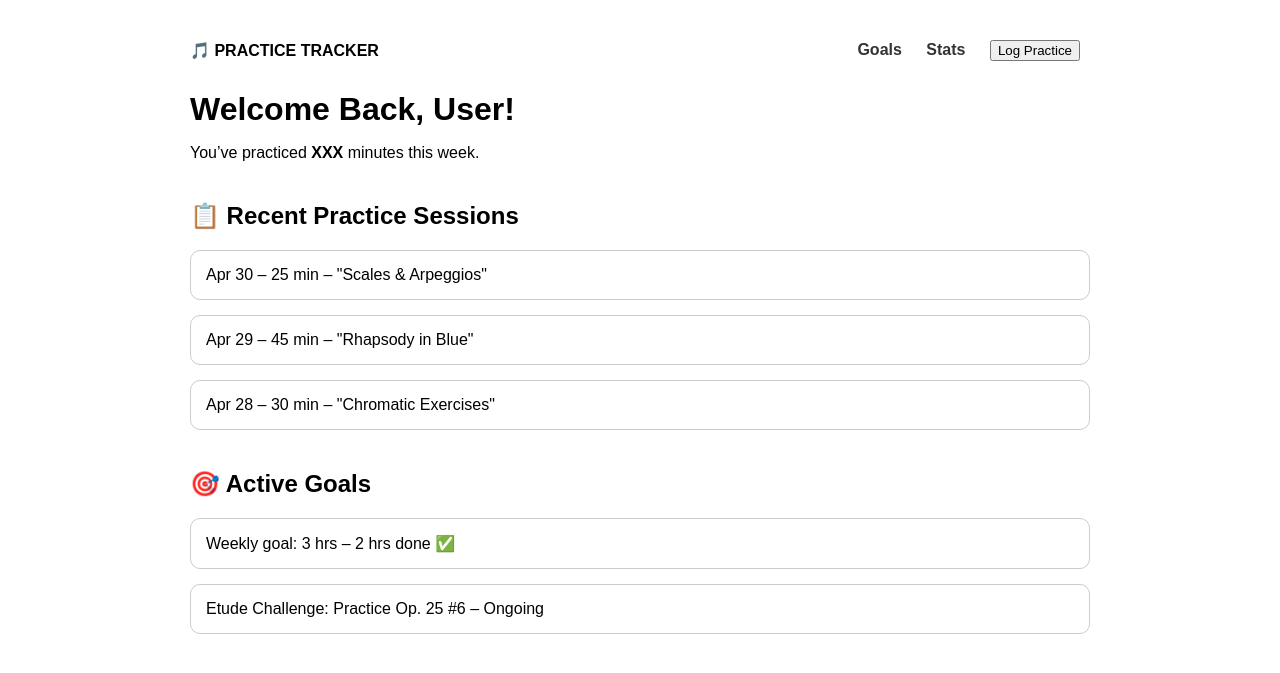
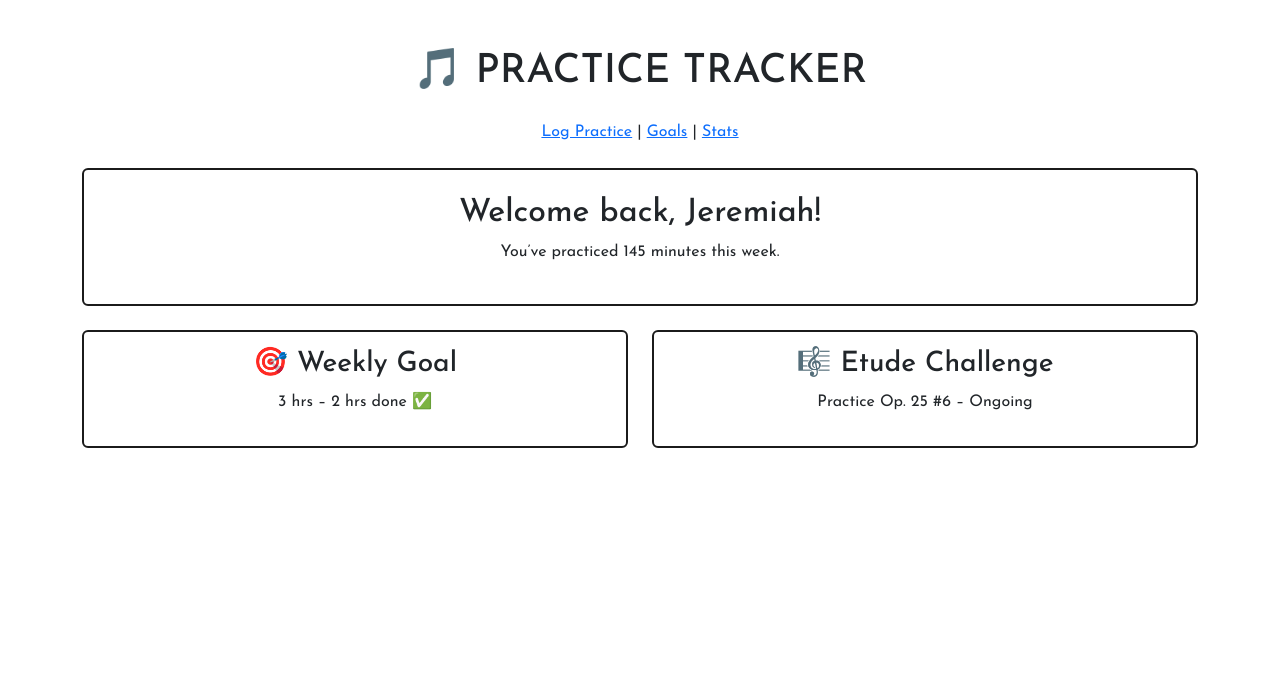
Before and after one commit to jb7007/subwoofer, a Flask app: page / in a window 1280 px wide. Shown: the top 673 px of the page. Run offline with Flask 3, Linux system fonts and the light colour scheme.

Commit message:
designed front webpage and added basic css

```diff
--- a/app.py
+++ b/app.py
@@ -4,7 +4,14 @@ app = Flask(__name__)
 
 @app.route("/")
 def home():
-    return render_template("index.html")
+    user = "Jeremiah"
+    minutes = 145
+    logs = [
+        {"date": "Apr 30", "minutes": 25, "activity": "Scales & Arpeggios"},
+        {"date": "Apr 29", "minutes": 45, "activity": "Rhapsody in Blue"},
+        {"date": "Apr 28", "minutes": 30, "activity": "Chromatic Exercises"},
+    ]
+    return render_template("index.html", user=user, minutes=minutes, logs=logs)
 
 if __name__ == "__main__":
     app.run(debug=True)
--- /dev/null
+++ b/static/style.css
@@ -0,0 +1,11 @@
+body {
+    font-family: 'Josefin Sans', sans-serif;
+  }
+
+  .bg-offblack {
+    background-color: #1b1b1b !important;
+  }
+
+  .border-offblack {
+    border: 2px solid #1b1b1b !important;
+  }
--- a/templates/index.html
+++ b/templates/index.html
@@ -1,74 +1,47 @@
 <!DOCTYPE html>
-<html>
+<html lang="en">
 <head>
-  <title>Music Practice Tracker</title>
-  <style>
-    body {
-      font-family: sans-serif;
-      max-width: 900px;
-      margin: 40px auto;
-      padding: 0 20px;
-      background-color: #fff;
-    }
+  <meta charset="UTF-8">
+  <title>Practice Tracker</title>
+  <!--bootstrap css -->
+  <link href="https://cdn.jsdelivr.net/npm/bootstrap@5.3.3/dist/css/bootstrap.min.css" rel="stylesheet">
+  <!-- google font -->
+  <link rel="preconnect" href="https://fonts.googleapis.com">
+  <link rel="preconnect" href="https://fonts.gstatic.com" crossorigin>
+  <link href="https://fonts.googleapis.com/css2?family=Josefin+Sans:ital,wght@0,100..700;1,100..700&display=swap" rel="stylesheet">
+  <!-- my css -->
+  <link rel="stylesheet" href="{{ url_for('static', filename='style.css') }}">
+</head>
+<body class="bg-white p-5">
 
-    header {
-      display: flex;
-      justify-content: space-between;
-      align-items: center;
-      margin-bottom: 30px;
-    }
+  <div class="container text-center">
+    <h1 class="mb-4">🎵 PRACTICE TRACKER</h1>
+    <nav class="mb-4">
+    <a href="#">Log Practice</a> |
+    <a href="#">Goals</a> |
+    <a href="#">Stats</a>
+  </nav>
 
-    nav a {
-      margin: 0 10px;
-      text-decoration: none;
-      color: #333;
-      font-weight: bold;
-    }
+    <div class="border-offblack card mb-4 p-4">
+      <h2>Welcome back, Jeremiah!</h2>
+      <p>You’ve practiced 145 minutes this week.</p>
+    </div>
 
-    h1 {
-      font-size: 32px;
-      margin-bottom: 5px;
-    }
+    <div class="row">
+      <div class="col-md-6 mb-3">
+        <div class="border-offblack card p-3">
+          <h3>🎯 Weekly Goal</h3>
+          <p>3 hrs – 2 hrs done ✅</p>
+        </div>
+      </div>
+      <div class="col-md-6 mb-3">
+        <div class="border-offblack card p-3">
+          <h3>🎼 Etude Challenge</h3>
+          <p>Practice Op. 25 #6 – Ongoing</p>
+        </div>
+      </div>
+    </div>
 
-    .section {
-      margin-bottom: 40px;
-    }
-
-    .card {
-      padding: 15px;
-      border: 1px solid #ccc;
-      border-radius: 10px;
-      margin-bottom: 15px;
-    }
-  </style>
-</head>
-<body>
-
-  <header>
-    <div><strong>🎵 PRACTICE TRACKER</strong></div>
-    <nav>
-      <a href="#">Goals</a>
-      <a href="#">Stats</a>
-      <a href="#"><button>Log Practice</button></a>
-    </nav>
-  </header>
-
-  <div class="section">
-    <h1>Welcome Back, User!</h1>
-    <p>You’ve practiced <strong>XXX</strong> minutes this week.</p>
-  </div>
-
-  <div class="section">
-    <h2>📋 Recent Practice Sessions</h2>
-    <div class="card">Apr 30 – 25 min – "Scales & Arpeggios"</div>
-    <div class="card">Apr 29 – 45 min – "Rhapsody in Blue"</div>
-    <div class="card">Apr 28 – 30 min – "Chromatic Exercises"</div>
-  </div>
-
-  <div class="section">
-    <h2>🎯 Active Goals</h2>
-    <div class="card">Weekly goal: 3 hrs – 2 hrs done ✅</div>
-    <div class="card">Etude Challenge: Practice Op. 25 #6 – Ongoing</div>
   </div>
 
 </body>
```
Also changed, not shown: 1 other file.
